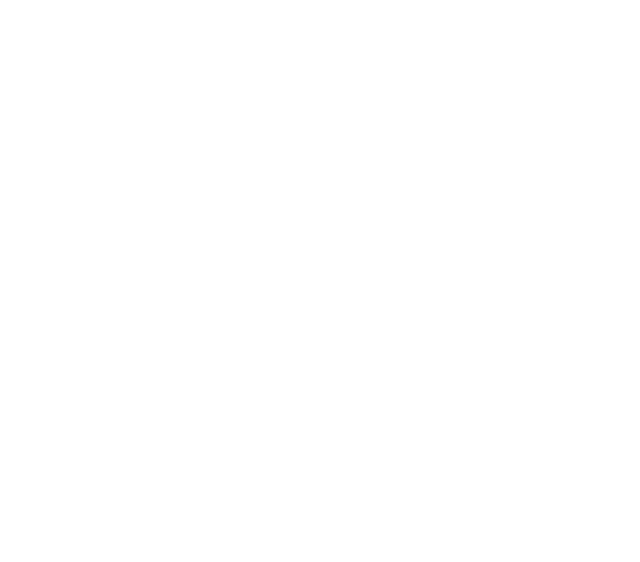
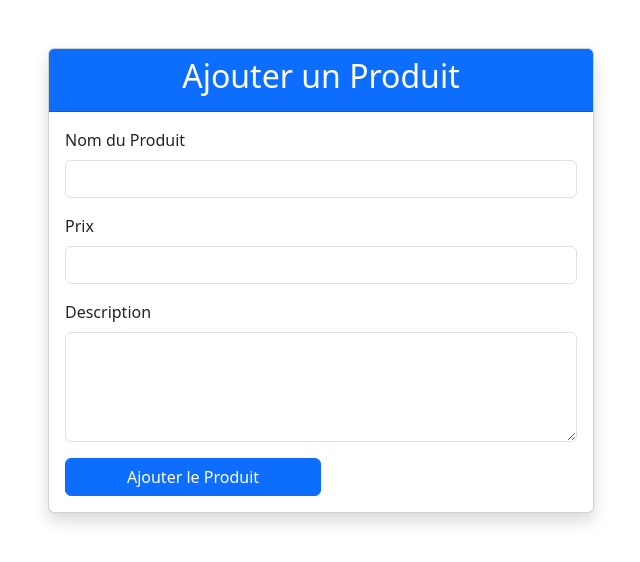
Before and after one commit to BenRhoumaMaher/projetscrum, a React (Create React App) app in the folder frontend/: page /admin/add-product in a window 1280 px wide. Before the commit this address had no page. Shown: the top 562 px of the page, without its empty margins (319-959 px from the left). Built offline with nearby package versions, Linux system fonts and the light colour scheme.

Commit message:
realisation de user story 6 partie frontend

```diff
--- a/frontend/src/App.js
+++ b/frontend/src/App.js
@@ -5,6 +5,7 @@
 import SignupPage from './pages/SignupPage'
 import ClientPage from './pages/ClientPage'
 import AdminLoginPage from './pages/AdminLoginPage'
+import AddProductPage from './pages/AddProductPage'
 
 function App () {
   return (
@@ -14,6 +15,7 @@
         <Route path='/signup' element={<SignupPage />} />
         <Route path='/client' element={<ClientPage />} />
         <Route path='/admin' element={<AdminHome />} />
+        <Route path="/admin/add-product" element={<AddProductPage />} />
         <Route path='/admin/accounts' element={<AdminAccountsPage />} />
       </Routes>
     </BrowserRouter>
--- /dev/null
+++ b/frontend/src/components/AddProduct.jsx
@@ -0,0 +1,82 @@
+import React from 'react';
+
+const AddProduct = ({
+    product,
+    handleChange,
+    handleSubmit,
+    successMessage,
+    errorMessage,
+}) => {
+    return (
+        <div className="container mt-5">
+            <div className="row justify-content-center">
+                <div className="col-md-6">
+                    <div className="card shadow">
+                        <div className="card-header bg-primary text-white text-center">
+                            <h2>Ajouter un Produit</h2>
+                        </div>
+                        <div className="card-body">
+                            {successMessage && (
+                                <div className="alert alert-success">{successMessage}</div>
+                            )}
+                            {errorMessage && (
+                                <div className="alert alert-danger">{errorMessage}</div>
+                            )}
+                            <form onSubmit={handleSubmit}>
+                                <div className="mb-3">
+                                    <label htmlFor="name" className="form-label">
+                                        Nom du Produit
+                                    </label>
+                                    <input
+                                        type="text"
+                                        id="name"
+                                        name="name"
+                                        className="form-control"
+                                        value={product.name}
+                                        onChange={handleChange}
+                                        required
+                                    />
+                                </div>
+                                <div className="mb-3">
+                                    <label htmlFor="price" className="form-label">
+                                        Prix
+                                    </label>
+                                    <input
+                                        type="number"
+                                        id="price"
+                                        name="price"
+                                        className="form-control"
+                                        value={product.price}
+                                        onChange={handleChange}
+                                        required
+                                    />
+                                </div>
+                                <div className="mb-3">
+                                    <label htmlFor="description" className="form-label">
+                                        Description
+                                    </label>
+                                    <textarea
+                                        id="description"
+                                        name="description"
+                                        className="form-control"
+                                        rows="4"
+                                        value={product.description}
+                                        onChange={handleChange}
+                                        required
+                                    ></textarea>
+                                </div>
+                                <div className="d-grid">
+                                    <button type="submit" className="btn btn-primary w-50">
+                                        Ajouter le Produit
+                                    </button>
+                                </div>
+                            </form>
+                        </div>
+                    </div>
+                </div>
+            </div>
+        </div>
+    );
+};
+
+export default AddProduct;
--- a/frontend/src/components/AdminDashboard.jsx
+++ b/frontend/src/components/AdminDashboard.jsx
@@ -28,6 +28,12 @@
                 Ajouter un compte
             </button>
             {isModalOpen && <AddAccountModal onClose={closeModal} />}
+            <button
+                onClick={() => navigate('/admin/add-product')}
+                className="btn btn-success ms-2"
+            >
+                Ajouter un produit
+            </button>
         </div>
     );
 };
--- a/frontend/src/pages/AddAccountContent.jsx
+++ b/frontend/src/pages/AddAccountContent.jsx
@@ -11,7 +11,6 @@
                     </div>
                     <div className="modal-body">
                         <form onSubmit={handleSubmit}>
-                            {/* Première ligne */}
                             <div className="row mb-3">
                                 <div className="col-md-6">
                                     <label className="form-label">Nom d’utilisateur</label>
@@ -37,7 +36,6 @@
                                 </div>
                             </div>
 
-                            {/* Deuxième ligne */}
                             <div className="row mb-3">
                                 <div className="col-md-6">
                                     <label className="form-label">Prénom</label>
@@ -63,7 +61,6 @@
                                 </div>
                             </div>
 
-                            {/* Troisième ligne */}
                             <div className="row mb-3">
                                 <div className="col-md-6">
                                     <label className="form-label">Adresse</label>
@@ -89,7 +86,6 @@
                                 </div>
                             </div>
 
-                            {/* Quatrième ligne */}
                             <div className="row mb-3">
                                 <div className="col-md-6">
                                     <label className="form-label">Téléphone</label>
@@ -115,7 +111,6 @@
                                 </div>
                             </div>
 
-                            {/* Boutons */}
                             <div className="d-flex justify-content-between">
                                 <button type="submit" className="btn btn-success">Enregistrer</button>
                                 <button type="button" className="btn btn-secondary" onClick={onClose}>
--- /dev/null
+++ b/frontend/src/pages/AddProductPage.jsx
@@ -0,0 +1,56 @@
+import React, { useState } from 'react'
+import axios from 'axios'
+import AddProduct from '../components/AddProduct'
+
+const AddProductPage = () => {
+  const [product, setProduct] = useState({
+    name: '',
+    price: '',
+    description: ''
+  })
+
+  const [successMessage, setSuccessMessage] = useState('')
+  const [errorMessage, setErrorMessage] = useState('')
+
+  const handleChange = e => {
+    const { name, value } = e.target
+    setProduct(prevProduct => ({
+      ...prevProduct,
+      [name]: value
+    }))
+  }
+
+  const handleSubmit = async e => {
+    e.preventDefault()
+
+    try {
+      const response = await axios.post(
+        'http://localhost:5000/api/products',
+        product
+      )
+      setSuccessMessage('Produit ajouté avec succès !')
+      setErrorMessage('')
+      setProduct({
+        name: '',
+        price: '',
+        description: ''
+      })
+    } catch (error) {
+      setErrorMessage('Erreur lors de l’ajout du produit. Veuillez réessayer.')
+      setSuccessMessage('')
+      console.error('Error:', error)
+    }
+  }
+
+  return (
+    <AddProduct
+      product={product}
+      handleChange={handleChange}
+      handleSubmit={handleSubmit}
+      successMessage={successMessage}
+      errorMessage={errorMessage}
+    />
+  )
+}
+
+export default AddProductPage
```
